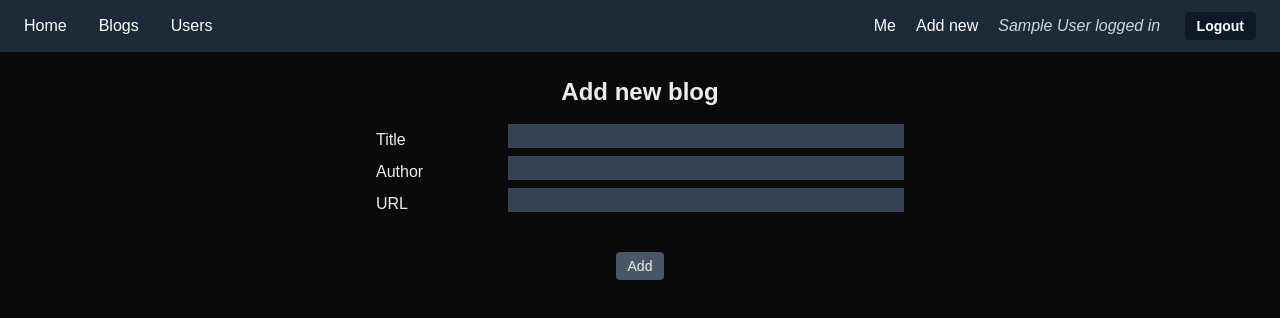
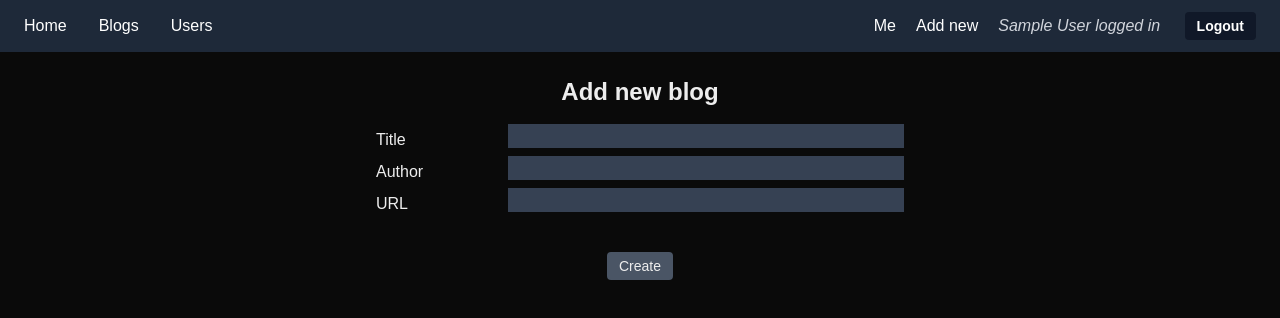
Before and after one commit to rafaeltorok/fs-nextjs, a Next.js app in the folder blogs-list/: page /blogs/new in a window 1280 px wide. Shown: the top 318 px of the page. Built offline with nearby package versions, Linux system fonts and the light colour scheme; no server answers; sample sign-in values are in the browser's storage.

Commit message:
update: change the name of the submit button - add test id to the button for the E2E Playwright tests

```diff
--- a/blogs-list/app/blogs/new/page.tsx
+++ b/blogs-list/app/blogs/new/page.tsx
@@ -93,8 +93,9 @@ export default function NewBlog() {
         <button
           type="submit"
           className="bg-gray-600 hover:bg-gray-500 px-3 py-1 rounded text-sm mt-2"
+          data-testid="create-blog-button"
         >
-          Add
+          Create
         </button>
       </form>
     </div>
```
